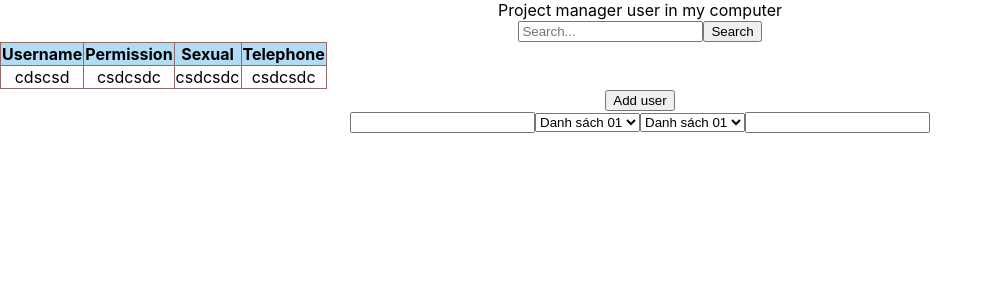
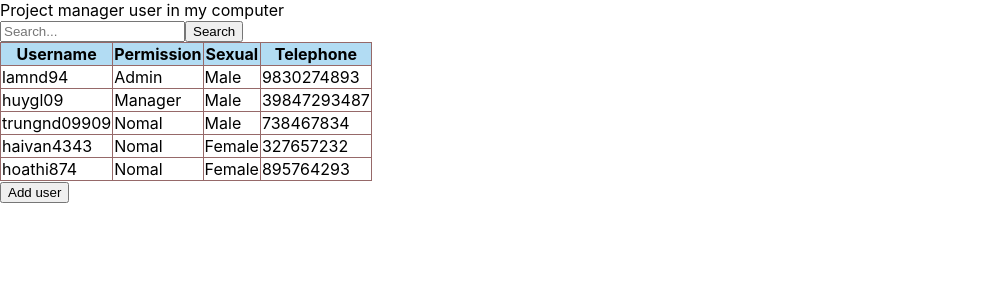
Before and after one commit to culam1294/reactjs, a React (Create React App) app in the folder my-cv/: page / in a window 1280 px wide. Shown: the top 300 px of the page, without its empty margins (0-993 px from the left). Built offline with nearby package versions, Linux system fonts and the light colour scheme.

Commit message:
thay doi lan 5

```diff
--- a/my-cv/src/App.js
+++ b/my-cv/src/App.js
@@ -1,17 +1,32 @@
-import React from 'react';
-import './App.css';
-import Header from './components/Header';
-import SearchBar from './components/SearchBar';
-import Table from './components/Table';
-import AddUser from './components/AddUser';
+import React, { useState } from "react";
+import "./App.css";
+import Header from "./components/Header";
+import SearchBar from "./components/SearchBar";
+import Table from "./components/Table";
+import AddUser from "./components/AddUser";
+import Data from "./components/Data.json";
 
 function App() {
+  const [DataUser, setDataUser] = useState(Data);
+  //Search khi nhấn click
+  const searchClick = search => {
+    const array = [];
+    Data.forEach(item => {
+      if (item.Username.indexOf(search) !== -1) {
+        array.push(item);
+      }
+    });
+    setDataUser(array);
+  };
+  //Xu ly khi nhan add
+
+
   return (
-    <div className="App">
-      <Header/>
-      <SearchBar/>
-      <Table/>
-      <AddUser/>
+    <div>
+      <Header />
+      <SearchBar searchClick={search => searchClick(search)} />
+      <Table Data={DataUser} />
+      <AddUser />
     </div>
   );
 }
--- a/my-cv/src/components/AddUser.jsx
+++ b/my-cv/src/components/AddUser.jsx
@@ -1,25 +1,39 @@
-import React from 'react'
+import React, { useState } from "react";
 
 export default function AddUser() {
+  const [isClick, setIsClick] = useState(true);
+  const [username, setUsername] = useState('')
+  const [permission, setPermission] = useState('')
+  const [sexual, setSexual] = useState('')
+  const [telephone, setTelephone] = useState('')
+
+const objAdd = {
+    Username : username,
+    Permission: permission,
+    Sexual: sexual,
+    Telephone: telephone
+}
+
+console.log(objAdd);
+
+  if (isClick) {
+    return <button onClick={() => setIsClick(!isClick)}>Add user</button>;
+  } else {
     return (
-        <div>
-            <button>Add user</button>
-
-            <form>
-                <input type="text"/>
-                <select>
-                    <option>Danh sách 01</option>
-                    <option>Danh sách 02</option>
-                    <option>Danh sách 03</option>
-
-                </select>
-                <select>
-                    <option>Danh sách 01</option>
-                    <option>Danh sách 02</option>
-
-                </select>
-                <input type="text"/>
-            </form>
-        </div>
-    )
+      <form>
+        <input onChange={(e)=>setUsername(e.target.value)} type="text" placeholder="Username" />
+        <select onChange={(e)=>setPermission(e.target.value)} >
+          <option>Nomal</option>
+          <option>Manager</option>
+          <option>Admin</option>
+        </select>
+        <select onChange={(e)=>setSexual(e.target.value)} >
+          <option>Male</option>
+          <option>Female</option>
+        </select>
+        <input onChange={(e)=>setTelephone(e.target.value)} type="text" placeholder="Telephone" />
+        <button onClick={() => setIsClick(!isClick)}>Add</button>
+      </form>
+    );
+  }
 }
--- a/my-cv/src/components/SearchBar.jsx
+++ b/my-cv/src/components/SearchBar.jsx
@@ -1,10 +1,20 @@
-import React from "react";
+import React, { useState } from "react";
 
-export default function SearchBar() {
+export default function SearchBar(props) {
+  const [search, setSearch] = useState("");
+  const onChange = e => {
+    setSearch(e.target.value);
+  };
+  const onClick = () => {
+    props.searchClick(search);
+  };
+
   return (
-      <form>
-        <input type="text" placeholder="Search..." />
-        <button type="reset">Search</button>
-      </form>
+    <form>
+      <input type="text" placeholder="Search..." onChange={e => onChange(e)} />
+      <button type="button" onClick={() => onClick(search)}>
+        Search
+      </button>
+    </form>
   );
 }
--- a/my-cv/src/components/Table.jsx
+++ b/my-cv/src/components/Table.jsx
@@ -2,9 +2,9 @@ import React from "react";
 import '../components/Table.css';
 import TableRow from "./TableRow";
 
-export default function Table() {
+export default function Table(props) {
   return (
-    <div>
+
       <table className="table">
         <thead>
           <tr>
@@ -16,9 +16,10 @@ export default function Table() {
           </tr>
         </thead>
         <tbody>
-          <TableRow/>
+          <TableRow
+          Data={props.Data}
+          />
         </tbody>
       </table>
-    </div>
   );
 }
--- a/my-cv/src/components/TableRow.jsx
+++ b/my-cv/src/components/TableRow.jsx
@@ -1,12 +1,17 @@
 import React from 'react'
 
-export default function TableRow() {
+export default function TableRow(props) {
+
+    const Data = props.Data;
+    const showRow =  Data.map((value,key)=>(
+        <tr key={key}>
+            <td>{value.Username}</td>
+            <td>{value.Permission}</td>
+            <td>{value.Sexual}</td>
+            <td>{value.Telephone}</td>
+        </tr>
+    ))
     return (
-        <tr>
-            <td>cdscsd</td>
-            <td>csdcsdc</td>
-            <td>csdcsdc</td>
-            <td>csdcsdc</td>
-        </tr>
+        showRow
     )
 }
```
